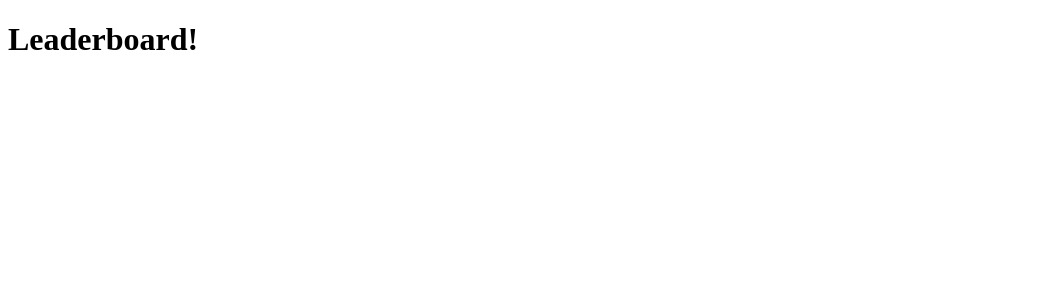
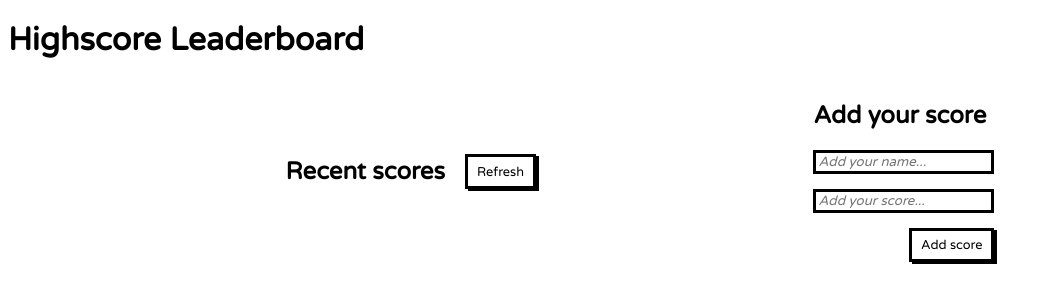
Before and after one commit to Arch-Noize/leaderboard-API, a website built with webpack: page src/index.html in a window 1280 px wide. Shown: the whole page, without its empty margins (0-1052 px from the left). Built offline with nearby package versions, Linux system fonts and the light colour scheme.

Commit message:
Add wireframe

```diff
--- a/src/index.css
+++ b/src/index.css
@@ -3,9 +3,56 @@
 @import url('https://fonts.googleapis.com/css2?family=Varela+Round&display=swap');
 
 * {
-  padding: 0;
+  box-sizing: border-box;
+  font-family: 'Varela Round', 'Times New Roman', Times, serif;
+}
+
+button {
+  display: flex;
+  background-color: white;
+  padding: 0.5em 0.7em 0.5em 0.7em;
+  border: 3px solid #000;
+  box-shadow: 3px 2px #000;
+  font-size: 0.8em;
+  width: fit-content;
+  height: fit-content;
+}
+
+input {
+  display: flex;
   margin: 0;
-  box-sizing: border-box;
-  font-family: 'Varela Round', sans-serif;
-  font-weight: 600;
+  border: 3px solid #000;
 }
+
+input::placeholder {
+  font-weight: 300;
+  font-style: italic;
+}
+
+/* */
+
+.score-container {
+  display: flex;
+  flex-wrap: nowrap;
+  flex-direction: row;
+  height: 100%;
+  width: 100%;
+  justify-content: space-evenly;
+}
+
+.recent-scores {
+  display: flex;
+  align-items: center;
+  gap: 20px
+}
+
+.container {
+  display: flex;
+  flex-wrap: nowrap;
+  flex-direction: column;
+  gap: 15px;
+}
+
+.add {
+  align-self: flex-end;
+}
--- a/src/index.html
+++ b/src/index.html
@@ -3,12 +3,26 @@
 <head>
     <meta charset="UTF-8">
     <meta name="viewport" content="width=device-width, initial-scale=1.0">
-    <link rel="stylesheet" href="https://cdnjs.cloudflare.com/ajax/libs/font-awesome/4.7.0/css/font-awesome.min.css">
+    <link rel="stylesheet" href="index.css">
     <title>Leaderboard</title>
 </head>
 <body>
     <div id="leaderboard">
-        <h1> Leaderboard!</h1>
+        <h1> Highscore Leaderboard </h1>
+    </div>
+    <div class="score-container">
+        <div class="recent-scores">
+            <h2>Recent scores</h2>
+            <button class="refresh">Refresh</button>
+        </div>
+        <div class="add-score">
+            <h2>Add your score</h2>
+            <form class="container">
+                <input type="text" id="name" placeholder="Add your name..." autocomplete="off">
+                <input type="number" id="score" placeholder="Add your score..." autocomplete="off">
+                <button class="add">Add score</button>
+            </form>
+        </div>
     </div>
 </body>
 </html>
--- a/src/index.js
+++ b/src/index.js
@@ -1 +1,3 @@
+import './index.css';
+
 console.log('I was called!');
```
Also changed, not shown: dist/index.html.
